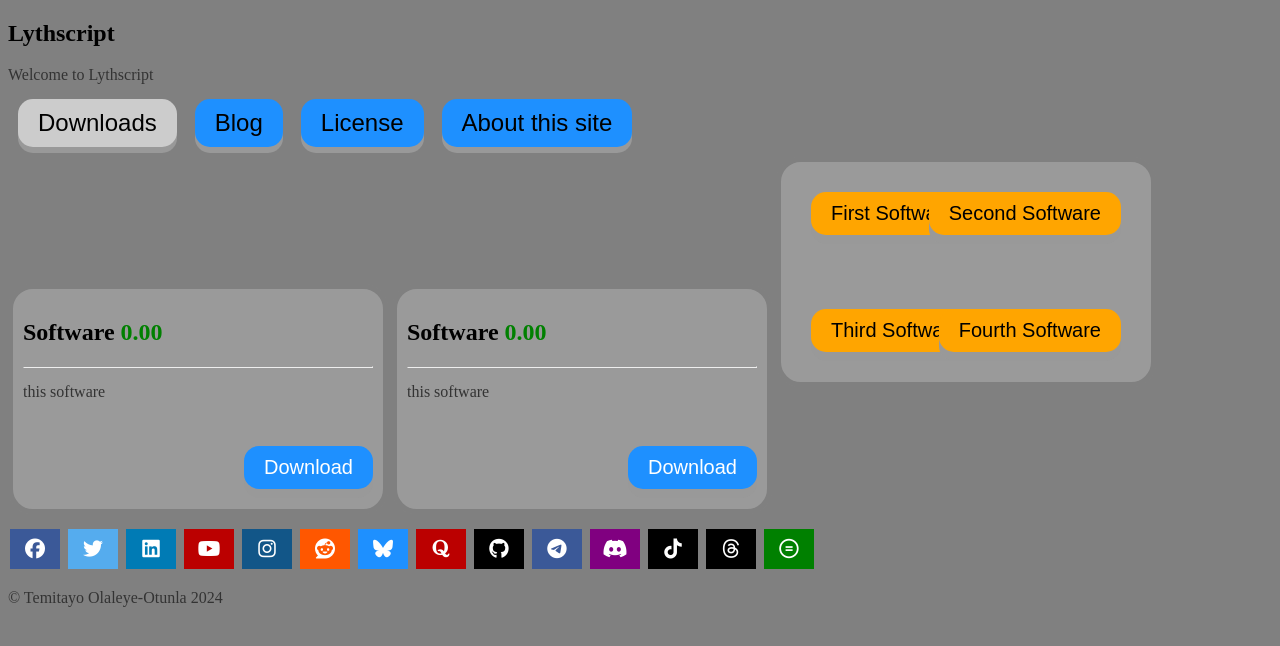
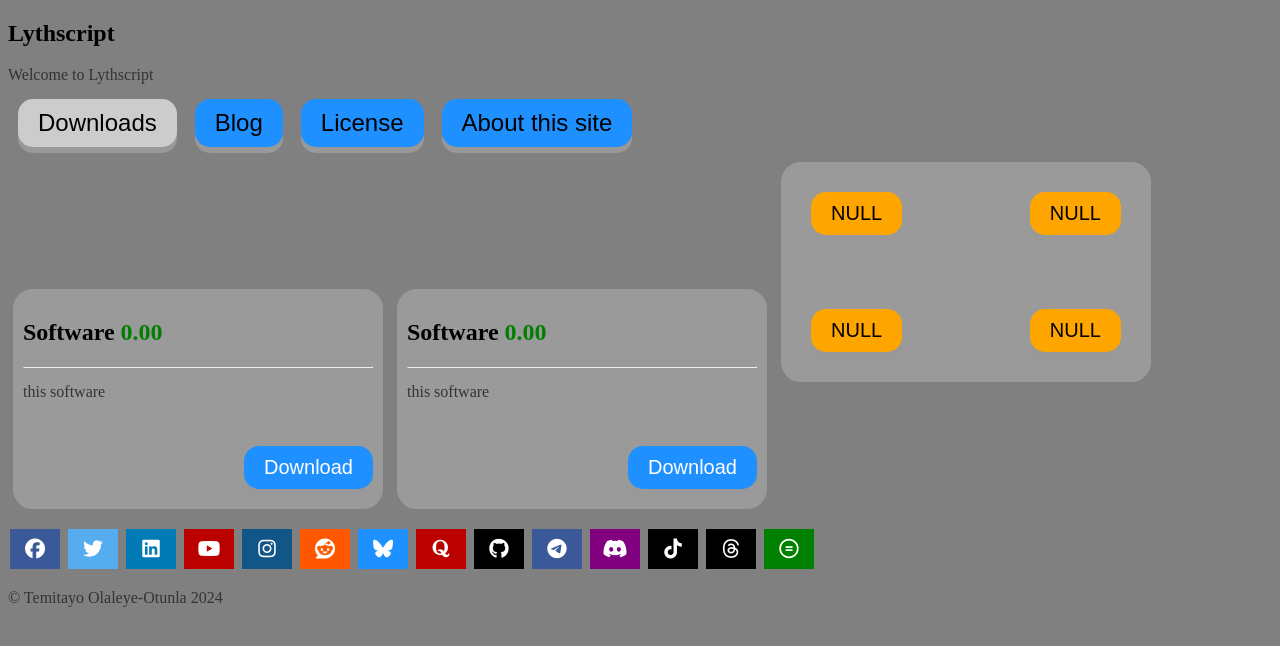
Before and after one commit to lythwind/lythwind.github.io, a Jekyll site: the page built from desktop.html, in a window 1280 px wide. Shown: the top 646 px of the page. Built offline with Jekyll 4.4.1, drawn with Linux system fonts in a browser that asks for light colours; nearby versions of some CDN libraries.

Commit message:
Update desktop.html

```diff
--- a/desktop.html
+++ b/desktop.html
@@ -38,10 +38,10 @@ description: Welcome to Lythscript
 
 <div class = "bdiv-container">
 
-  <div class ="b1"><button class= "bn" onclick="document.location='#'">First Software</button></div>
-  <div class ="b2"><button class= "bn" onclick="document.location='#'">Second Software</button></div>
-  <div class ="b3"><button class= "bn" onclick="document.location='#'">Third Software</button></div>
-  <div class ="b4"><button class= "bn" onclick="document.location='#'">Fourth Software</button></div>
+  <div class ="b1"><button class= "bn" onclick="document.location='#'">NULL</button></div>
+  <div class ="b2"><button class= "bn" onclick="document.location='#'">NULL</button></div>
+  <div class ="b3"><button class= "bn" onclick="document.location='#'">NULL</button></div>
+  <div class ="b4"><button class= "bn" onclick="document.location='#'">NULL</button></div>
 
 </div>
 
```
